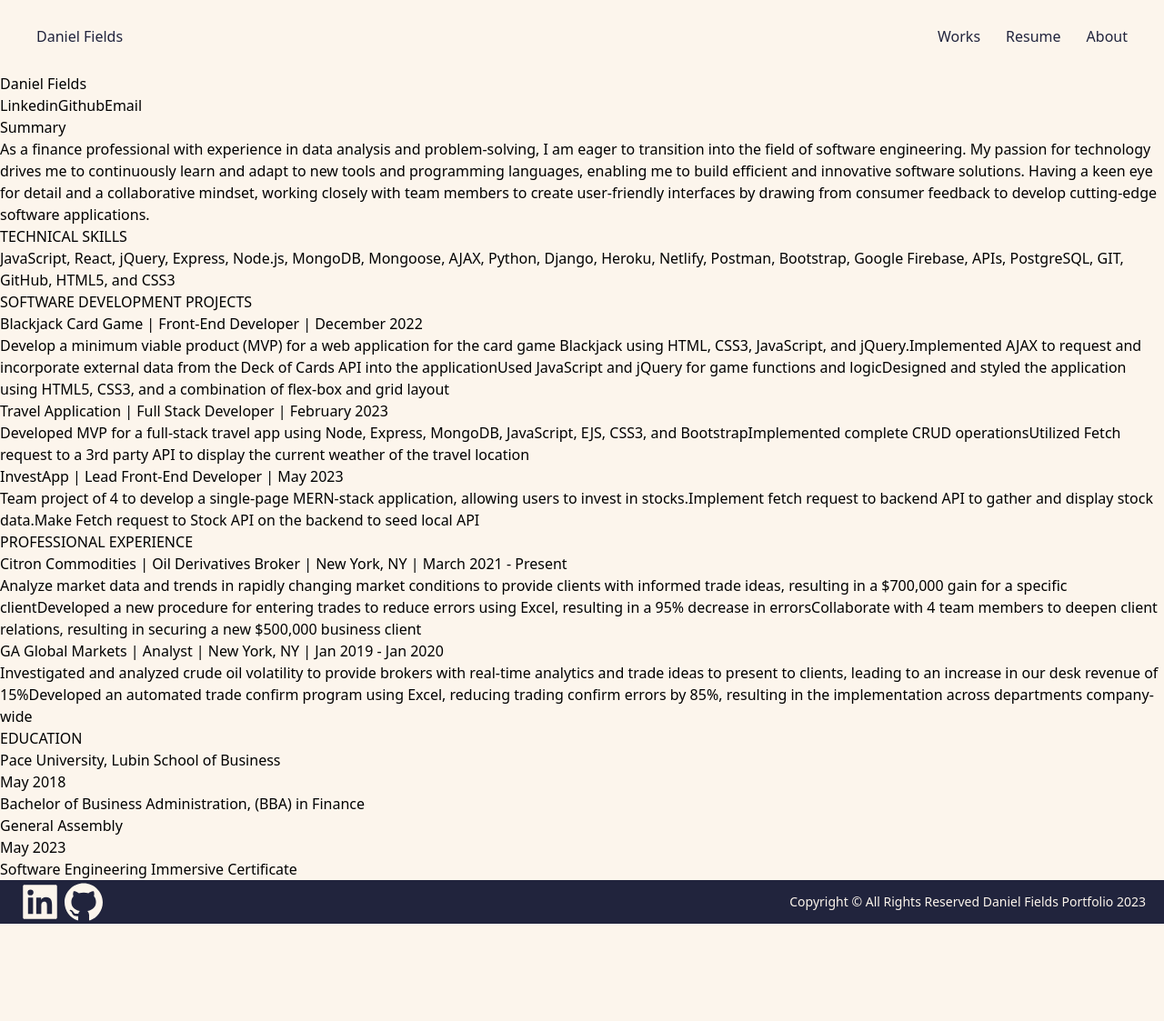
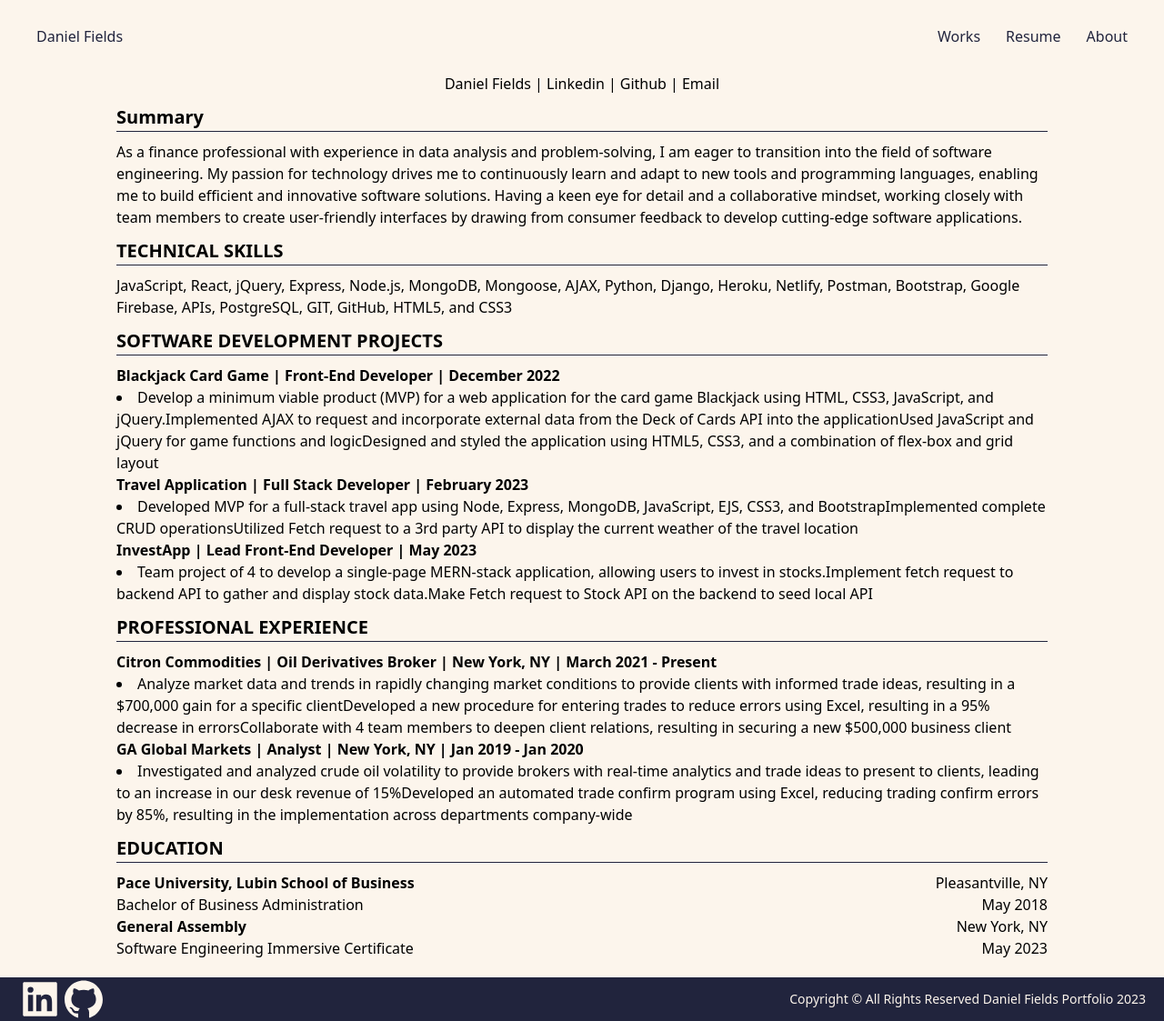
Before and after one commit to danf8/my-portfolio, a Next.js app: page /resume in a window 1280 px wide. Shown: the whole page at 91% size. Before the commit the page ends 1016 px from the top, so only its background shows below. Built offline with nearby package versions, Linux system fonts and the light colour scheme.

Commit message:
wip: style resume page

```diff
--- a/components/Header.js
+++ b/components/Header.js
@@ -7,7 +7,7 @@ const Header = () => {
             <h2 id="about-name" className='about-me col-start-2 col-end-3 text-3xl text-peach-50 justify-self-center self-end '>Hi, I am Dan, Software Engineer</h2>
             <p id="my-info" className='about-info about-me col-start-2 col-end-3 text-peach-50 justify-self-center self-center'>{aboutData[0].about}</p>
             <p id="about-tech" className='about-info about-me col-start-2 col-end-3 text-peach-50 justify-self-center '>Technologies I Often Use:{aboutData[0].technologies}</p>
-            <Image priority={true} width={240} height={256} className='row-span-3 col-start-3 col-span-1 justify-items-start self-center rounded-full w-auto' src='/images/headshot.png' alt="Daniel Fields Picture" />
+            <Image priority={true} width={240} height={256} className='row-span-3 col-start-3 col-span-1 justify-items-start self-center rounded-full' src='/images/headshot.png' alt="Daniel Fields Picture" />
             <style jsx>{`
                 .about-me {
                     width: 506px;
--- a/components/Layout.js
+++ b/components/Layout.js
@@ -1,6 +1,4 @@
 import Footer from "./Footer";
-import Header from "./Header";
-import Main from "./Main";
 import Nav from "./Nav";
 
 const Layout = (props) => {
--- a/components/MyResume.js
+++ b/components/MyResume.js
@@ -6,19 +6,20 @@ const MyResume = () => {
     const myProjects = resumeData[0].projects.map((p, i) => {
         return(
             <div key={i}>
-                <h5>{p.title} | {p.role} | {p.date}</h5>
-                <ul>
+                <p className="font-bold">{p.title} | {p.role} | {p.date}</p>
+                <ul className="list-disc list-inside">
                     <li>{p.features}</li>
                 </ul>
             </div>
         )
     });
 
+
     const workExperience = resumeData[0].experience.map((p, i) => {
         return(
             <div key={i}>
-                <h5>{p.company} | {p.title} | {p.location} | {p.startDate}</h5>
-                <ul>
+                <p className="font-bold">{p.company} | {p.title} | {p.location} | {p.startDate}</p>
+                <ul className="list-disc list-inside">
                     <li>{p.responsibilities}</li>
                 </ul>
             </div>
@@ -27,24 +28,27 @@ const MyResume = () => {
 
     const myEducation = resumeData[0].education.map((p, i) => {
         return(
-            <div key={i}>
-                <h5>{p.name}</h5>
-                <h5>{p.endDate}</h5>
-                <h5>{p.degree}</h5>
+            <div key={i} className="grid grid-cols-2 grid-rows-2 ">
+                <p className="font-bold">{p.name}</p>
+                <p className="justify-self-end bold">{p.location}</p>
+                <p className="">{p.degree}</p>
+                <p className="justify-self-end ">{p.endDate}</p>
             </div>
         )
     });
 
     const myResume = resumeData.map((data, i) => {
         return(
-            <div key={i}>
-                <div>
+            <div key={i} id="projects" className="flex flex-col">
+                <div id="about" className="flex flex-row justify-center">
                     <h1>{data.name}</h1>
-                    <Link href={data.linkedin}>Linkedin</Link>
-                    <Link href={data.github}>Github</Link>
-                    <Link href="">Email</Link>
+                    <Link href={data.linkedin} className="px-1" target="_blank">| Linkedin |</Link>
+                    <Link href={data.github} target="_blank"> Github |</Link>
+                    <Link href="" className="pl-1">Email</Link>
                 </div>
-                <section>
+                <div className="grid grid-cols-10">
+                    <div className="col-start-2 col-end-10">
+                    <section className="section">
                         <h3>Summary</h3>
                         <p>{data.summary}</p>
                     </section>
@@ -60,10 +64,21 @@ const MyResume = () => {
                         <h3>PROFESSIONAL EXPERIENCE</h3>
                         {workExperience}
                     </section>
-                <section>
+                    <section className="pb-5">
                         <h3>EDUCATION</h3>
                         {myEducation}
                     </section>
+                    </div>
+                </div>
+                <style jsx>{`
+
+                    h3{
+                        border-bottom: 1px solid #21243D;
+                        font-weight: bold;
+                        font-size: 20px;
+                        margin: 10px 0 10px 0;
+                    }
+                `}</style>
             </div>
         )
     });
--- a/pages/index.js
+++ b/pages/index.js
@@ -45,7 +45,6 @@ export default function Home() {
         <link href="https://fonts.googleapis.com/css2?family=Heebo&display=swap" rel=""></link>
       </Head>
       <Main />
-
     </>
   )
 }
--- a/public/resume-data.json
+++ b/public/resume-data.json
@@ -2,8 +2,8 @@
     {
         "name": "Daniel Fields",
         "location": "NY, NY",
-        "linkedin": "https://www.linkedin.com/in/daniel-fields",
-        "github": "https://github.com/daniel-fields",
+        "linkedin": "https://www.linkedin.com/in/daniel-fields-se/",
+        "github": "https://github.com/danf8",
         "summary": "As a finance professional with experience in data analysis and problem-solving, I am eager to transition into the field of software engineering. My passion for technology drives me to continuously learn and adapt to new tools and programming languages, enabling me to build efficient and innovative software solutions. Having a keen eye for detail and a collaborative mindset, working closely with team members to create user-friendly interfaces by drawing from consumer feedback to develop cutting-edge software applications.",
         "skills":  "JavaScript, React, jQuery, Express, Node.js, MongoDB, Mongoose, AJAX, Python, Django, Heroku, Netlify, Postman, Bootstrap, Google Firebase, APIs, PostgreSQL, GIT, GitHub, HTML5, and CSS3",
         "projects": [
@@ -68,12 +68,14 @@
         "education": [
             {
                 "name": "Pace University, Lubin School of Business",
-                "degree": "Bachelor of Business Administration, (BBA) in Finance",
+                "degree": "Bachelor of Business Administration",
+                "location": "Pleasantville, NY",
                 "endDate": "May 2018"
             },
             {
                 "name": "General Assembly",
                 "degree": "Software Engineering Immersive Certificate",
+                "location": "New York, NY",
                 "endDate": "May 2023"
             }
         ]
```
Lines whose indentation alone changed are shown as unchanged.
